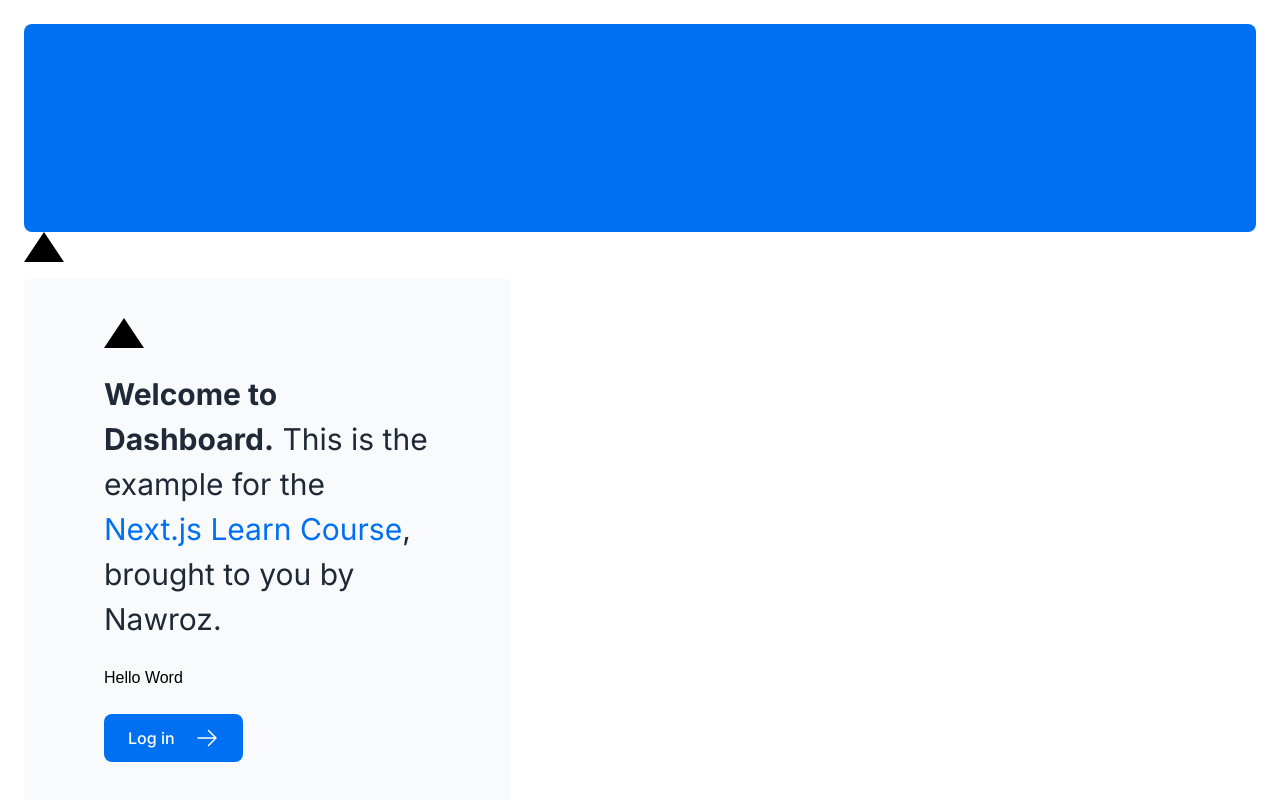
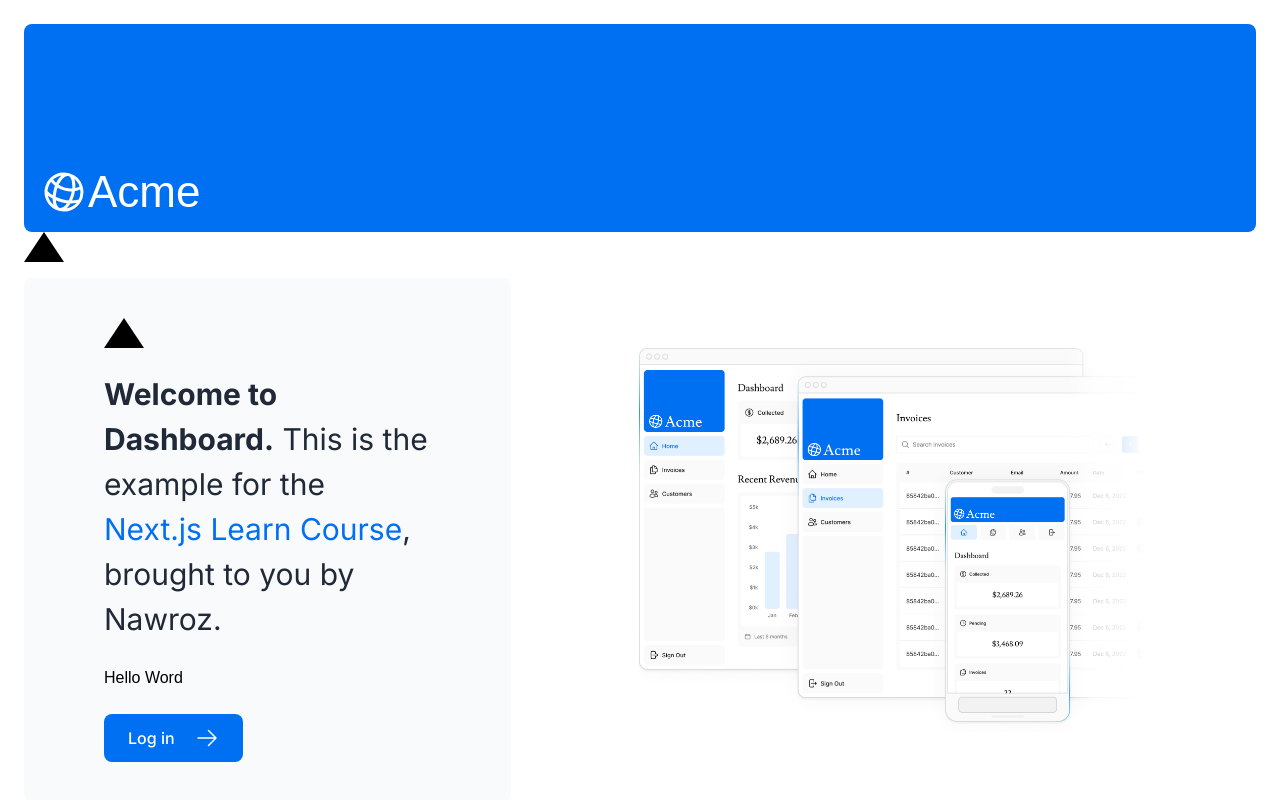
Before and after one commit to shahnawroz/Dashboard, a Next.js app: page / in a window 1280 px wide. Shown: the top 800 px of the page. Built offline with nearby package versions, Linux system fonts and the light colour scheme; a web font is replaced by a local one.

Commit message:
add hero image

```diff
--- a/app/page.tsx
+++ b/app/page.tsx
@@ -3,12 +3,13 @@
 import Link from 'next/link';
 import styles from '@/app/ui/home.module.css';
 import { lusitana } from './ui/font';
+import Image from 'next/image';
 
 export default function Page() {
   return (
     <main className="flex min-h-screen flex-col p-6">
       <div className="flex h-20 shrink-0 items-end rounded-lg bg-blue-500 p-4 md:h-52">
-        {/* <AcmeLogo /> */}
+       <AcmeLogo />
       </div>
       <div className={styles.shape} />
       <div className="mt-4 flex grow flex-col gap-4 md:flex-row">
@@ -33,6 +34,13 @@
         </div>
         <div className="flex items-center justify-center p-6 md:w-3/5 md:px-28 md:py-12">
           {/* Add Hero Images Here */}
+          <Image
+        src="/hero-desktop.png"
+        width={1000}
+        height={760}
+        className="hidden md:block"
+        alt="Screenshots of the dashboard project showing desktop version"
+      />
         </div>
       </div>
     </main>
--- a/app/ui/acme-logo.tsx
+++ b/app/ui/acme-logo.tsx
@@ -1,5 +1,5 @@
 import { GlobeAltIcon } from '@heroicons/react/24/outline';
-import { lusitana } from '@/app/ui/fonts';
+import { lusitana } from '@/app/ui/font';
 
 export default function AcmeLogo() {
   return (
```
